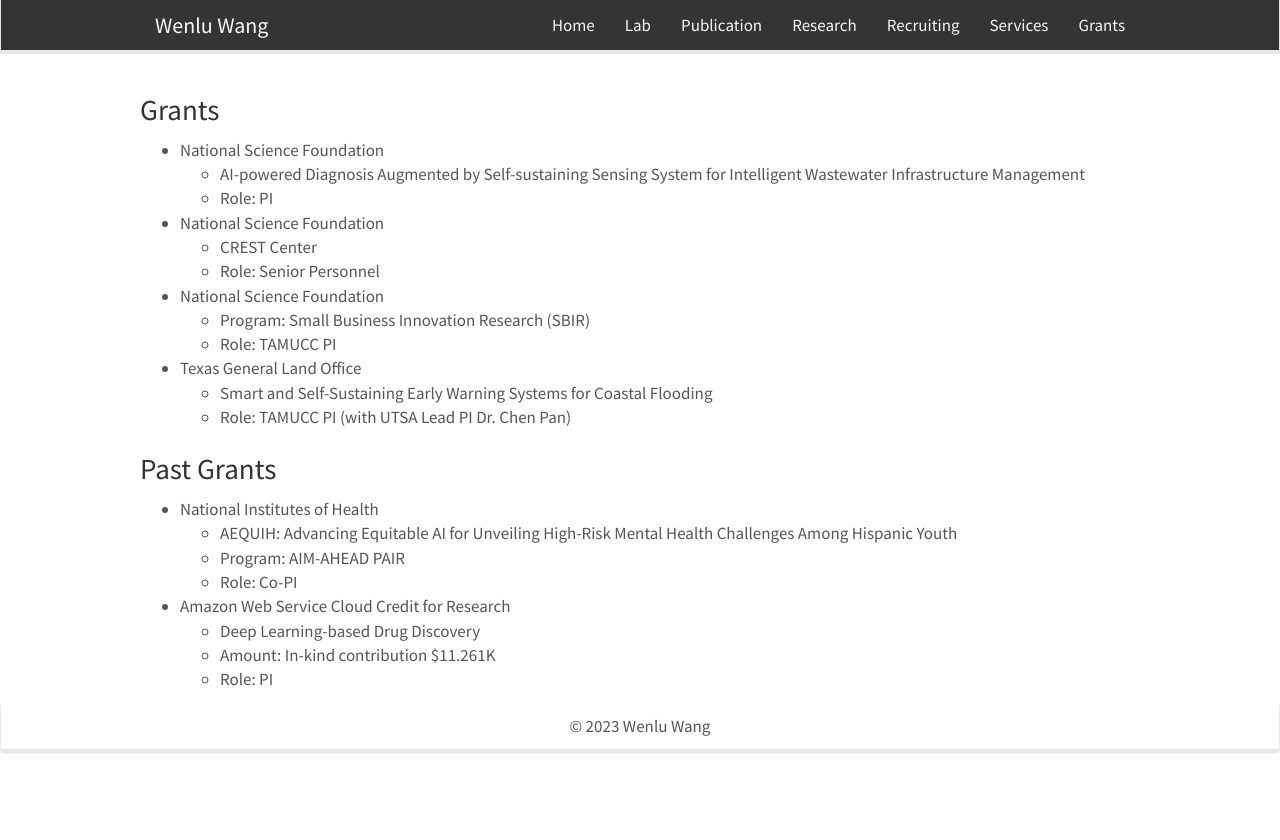
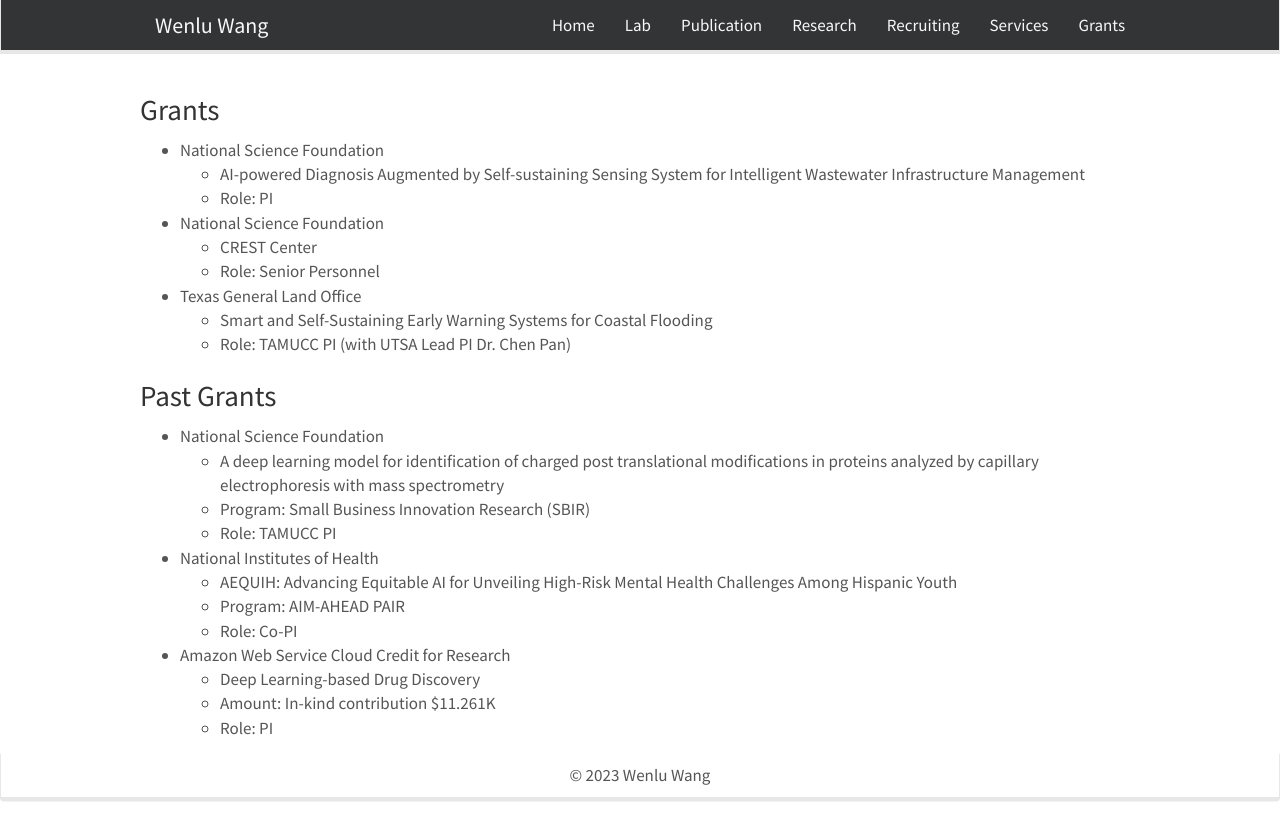
Before and after one commit to WENLU-W/WENLU-W.github.io, a Jekyll site: the page built from docs/_pages/grants.md, in a window 1280 px wide. Shown: the top 840 px of the page. Built offline with Jekyll 4.4.1, drawn with Linux system fonts in a browser that asks for light colours; nearby versions of some CDN libraries.

Commit message:
Update grants.md

```diff
--- a/docs/_pages/grants.md
+++ b/docs/_pages/grants.md
@@ -14,16 +14,15 @@ permalink: /grants/
 - National Science Foundation
     - CREST Center
     - Role: Senior Personnel
-- National Science Foundation
-	- Program: Small Business Innovation Research (SBIR)
-	- Role: TAMUCC PI
 - Texas General Land Office
 	- Smart and Self-Sustaining Early Warning Systems for Coastal Flooding
 	- Role: TAMUCC PI (with UTSA Lead PI Dr. Chen Pan)
 
-
 ### Past Grants
-
+- National Science Foundation
+    - A deep learning model for identification of charged post translational modifications in proteins analyzed by capillary electrophoresis with mass spectrometry
+	- Program: Small Business Innovation Research (SBIR)
+	- Role: TAMUCC PI
 - National Institutes of Health
 	- AEQUIH: Advancing Equitable AI for Unveiling High-Risk Mental Health Challenges Among Hispanic Youth
 	- Program: AIM-AHEAD PAIR
```
